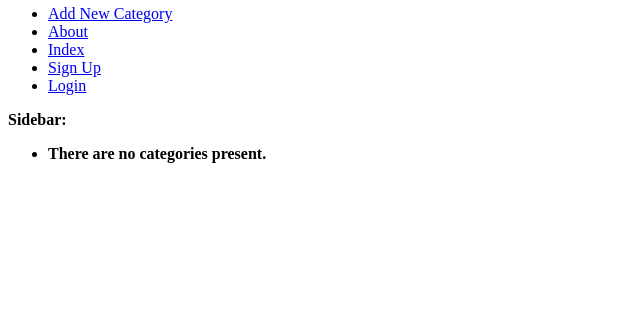
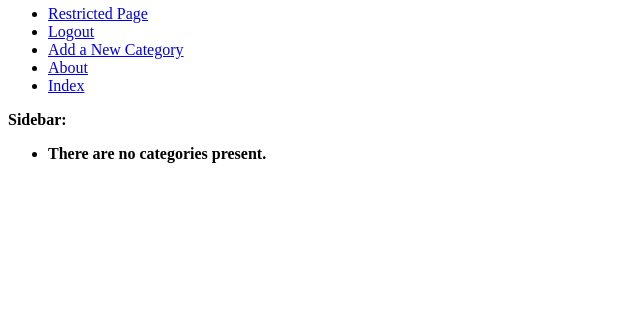
Before and after one commit to LieutenantBamboo/TangoWithDjango, a Django app: page /rango/ in a window 1280 px wide. Shown: the part 487-800 px from the top of the page, without its empty margins (0-640 px from the left). Run offline with Django 3.2, Linux system fonts and the light colour scheme; the visitor is signed in with stand-in values (Sample User, id 1); data that the repository does not hold is empty.

Commit message:
Chapter 9 Fix up (after book change)

```diff
--- a/rango/urls.py
+++ b/rango/urls.py
@@ -10,5 +10,7 @@ urlpatterns = [
     url(r'^category/(?P<category_name_slug>[\w\-]+)/$',
         views.show_category, name='show_category'),
     url(r'^register/$', views.register, name='register'),
-    url(r'^login/$', views.user_login, name='login')
+    url(r'^login/$', views.user_login, name='login'),
+    url(r'^restricted/$', views.restricted, name='restricted'),
+    url(r'^logout/$', views.logout, name='logout')
 ]
--- a/rango/views.py
+++ b/rango/views.py
@@ -3,8 +3,9 @@ from django.shortcuts import render
 from rango.models import Category
 from rango.models import Page
 from rango.forms import CategoryForm, PageForm, UserForm, UserProfileForm
-from django.contrib.auth import authenticate, login
+from django.contrib.auth import authenticate, login, logout
 from django.core.urlresolvers import reverse
+from django.contrib.auth.decorators import login_required
 
 
 def show_category(request, category_name_slug):
@@ -62,6 +63,7 @@ def add_page(request, category_name_slug):
 
 
 def index(request):
+    request.session.set_test_cookie()
     category_list = Category.objects.order_by('-likes')[:5]
     page_list = Page.objects.order_by('-views')[:5]
     context_dict = {'categories': category_list,
@@ -70,6 +72,9 @@ def index(request):
 
 
 def about(request):
+    if request.session.test_cookie_worked():
+        print("TEST COOKIE WORKED!")
+        request.session.delete_test_cookie()
     return render(request, 'rango/about.html')
 
 
@@ -141,8 +146,19 @@ def user_login(request):
         else:
             # Bad login details
             print("Bad login details: {0}, {1}".format(username, password))
-            return HttpResponse("Invalid login details supplied.")
+            return HttpResponse("Invalid username or password")
 
     # If not POST (positng details), then it's GET, therefore login form is displayed
     else:
         return render(request, 'rango/login.html', {})
+
+
+@login_required
+def restricted(request):
+    return render(request, 'rango/restricted.html', {})
+
+
+@login_required
+def user_logout(request):
+    logout(request)
+    return HttpResponseRedirect(reverse('index'))
--- a/tango_with_django_project/settings.py
+++ b/tango_with_django_project/settings.py
@@ -21,6 +21,7 @@ STATICFILES_DIRS = [STATIC_DIR, ]
 STATIC_URL = '/static/'
 MEDIA_ROOT = MEDIA_DIR
 MEDIA_URL = '/media/'
+LOGIN_URL = '/rango/login/'
 
 # Quick-start development settings - unsuitable for production
 # See https://docs.djangoproject.com/en/1.10/howto/deployment/checklist/
--- a/templates/rango/base.html
+++ b/templates/rango/base.html
@@ -20,11 +20,16 @@
 <hr/>
 <div>
     <ul>
-        <li><a href="{% url 'add_category' %}">Add New Category</a></li>
+    {% if user.is_authenticated %}
+        <li><a href="{% url 'restricted' %}">Restricted Page</a></li>
+        <li><a href="{% url 'logout' %}">Logout</a></li>
+    {% else %}
+        <li><a href="{% url 'login' %}">Sign In</a></li>
+        <li><a href="{% url 'register' %}">Sign Up</a></li>
+    {% endif %}
+        <li><a href="{% url 'add_category' %}">Add a New Category</a></li>
         <li><a href="{% url 'about' %}">About</a></li>
         <li><a href="{% url 'index' %}">Index</a></li>
-        <li><a href="{% url 'register' %}">Sign Up</a></li>
-        <li><a href="{% url 'login' %}">Login</a></li>
     </ul>
 </div>
 <div>
--- a/templates/rango/index.html
+++ b/templates/rango/index.html
@@ -2,7 +2,7 @@
 {% load staticfiles %}
 
 {% block title_block %}
-    Index
+    Rango - Index
 {% endblock %}
 
 {% block body_block %}
@@ -55,8 +55,6 @@
     </div>
 
 {% endblock %}
-
-
 
 
 
--- a/templates/rango/restricted.html
+++ b/templates/rango/restricted.html
@@ -2,11 +2,11 @@
 {% load staticfiles %}
 
 {% block title_block %}
-    Restricted
+    Since you're logged in
 {% endblock %}
 
 {% block body_block %}
     <div>
-        <strong>That page is restricted!</strong>
+        <strong>This page is restricted: for your eyes only</strong>
     </div>
 {% endblock %}
```
